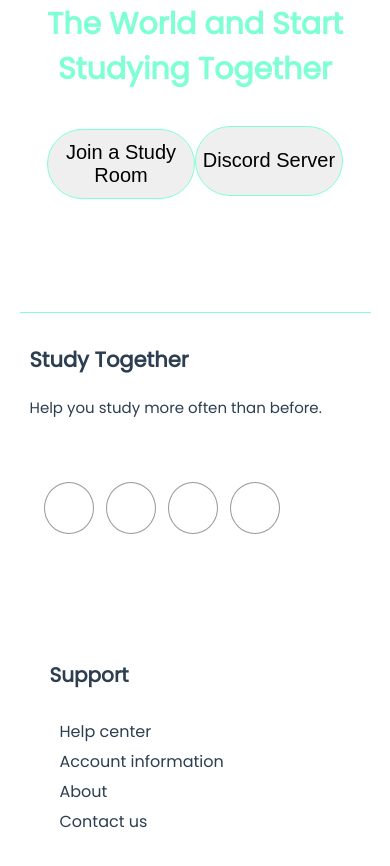
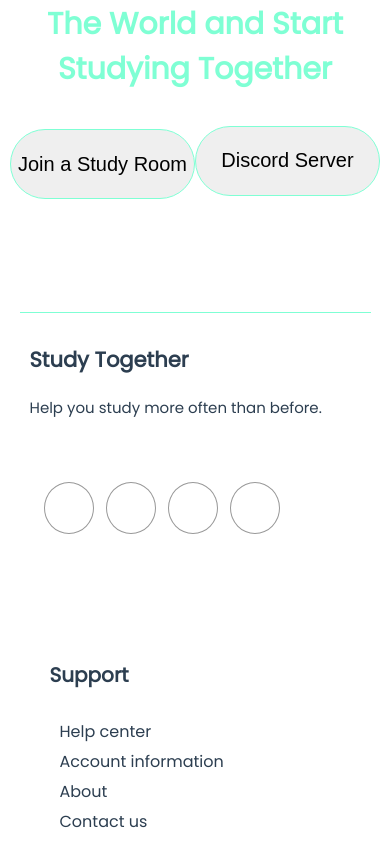
Before and after one commit to olatunji-20/cfc-school, a Vue app in the folder frontend/cfc/: page / in a window 390 px wide. Shown: the part 4820-5686 px from the top of the page. Built offline with nearby package versions, Linux system fonts and the light colour scheme; some icons are missing.

Commit message:
homepage adjustment

```diff
--- a/frontend/cfc/src/views/Homepage.vue
+++ b/frontend/cfc/src/views/Homepage.vue
@@ -682,7 +682,7 @@ section {
   justify-content: space-between;
 }
 .server1 {
-  width: 17.5rem;
+  width: 14.5rem;
   height: 4.375rem;
   border: 1px solid aquamarine;
   font-size: 1.25rem;
@@ -701,7 +701,7 @@ section {
   border: 1px solid #999999;
 }
 .server2 {
-  width: 17.5rem;
+  width: 14.5rem;
   height: 4.375rem;
   border: 1px solid aquamarine;
   font-size: 1.25rem;
@@ -906,13 +906,11 @@ section {
     padding: 5px 10px;
   }
   .but {
-    width: 80%;
+    width: 100%;
     height: 60px;
   }
-  .server {
-    width: 150px;
-    height: 50px;
-    font-size: 16px;
+  .server1, .server2 {
+    width: 15rem;
   }
 }
 </style>
```
